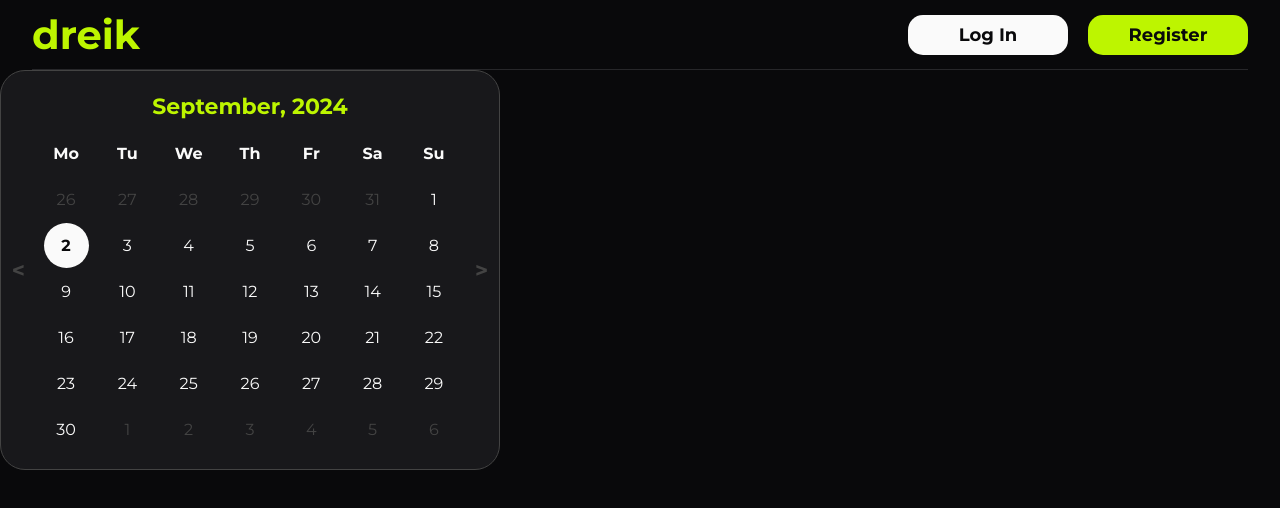
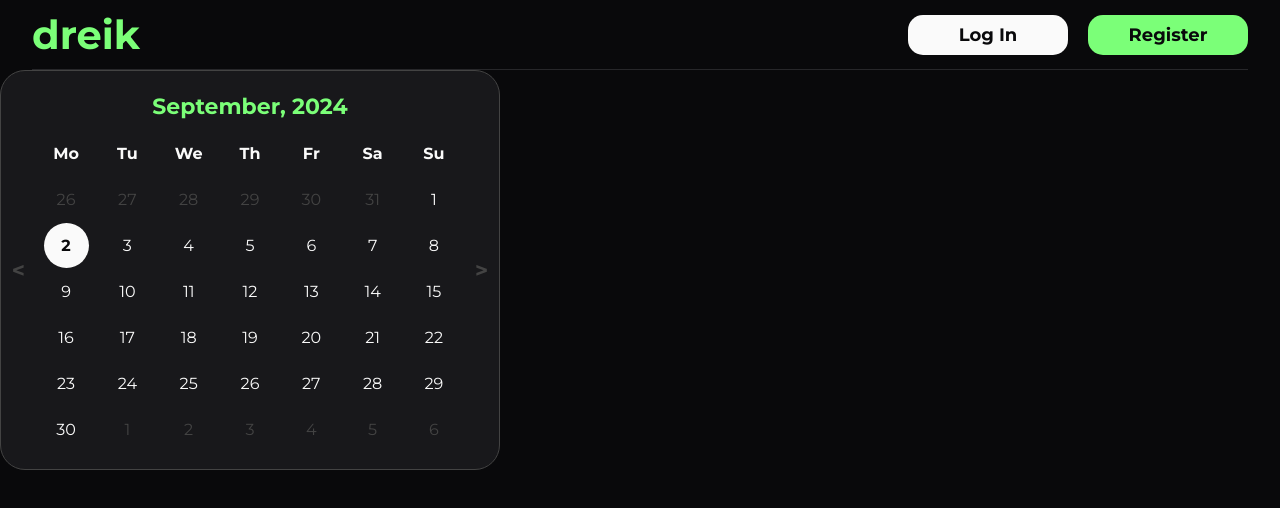
Before and after one commit to yodreik/frontend, a Next.js app: page / in a window 1280 px wide. Shown: the top 508 px of the page. Built offline with nearby package versions, Linux system fonts and the light colour scheme; no server answers.

Commit message:
chore: change accent color

```diff
--- a/src/styles/globals.css
+++ b/src/styles/globals.css
@@ -5,9 +5,11 @@
     --light-gray: #434343;
     --white: #fafafa;
 
-    --accent: #bdf500;
-    --dark-accent: #516900;
+    --accent: var(--green);
+    --dark-accent: var(--dark-green);
+    --lime: #bdf500;
     --green: #7bff78;
+    --dark-green: #235622;
     --blue: #366efe;
     --red: #ef5d5d;
 }
```
